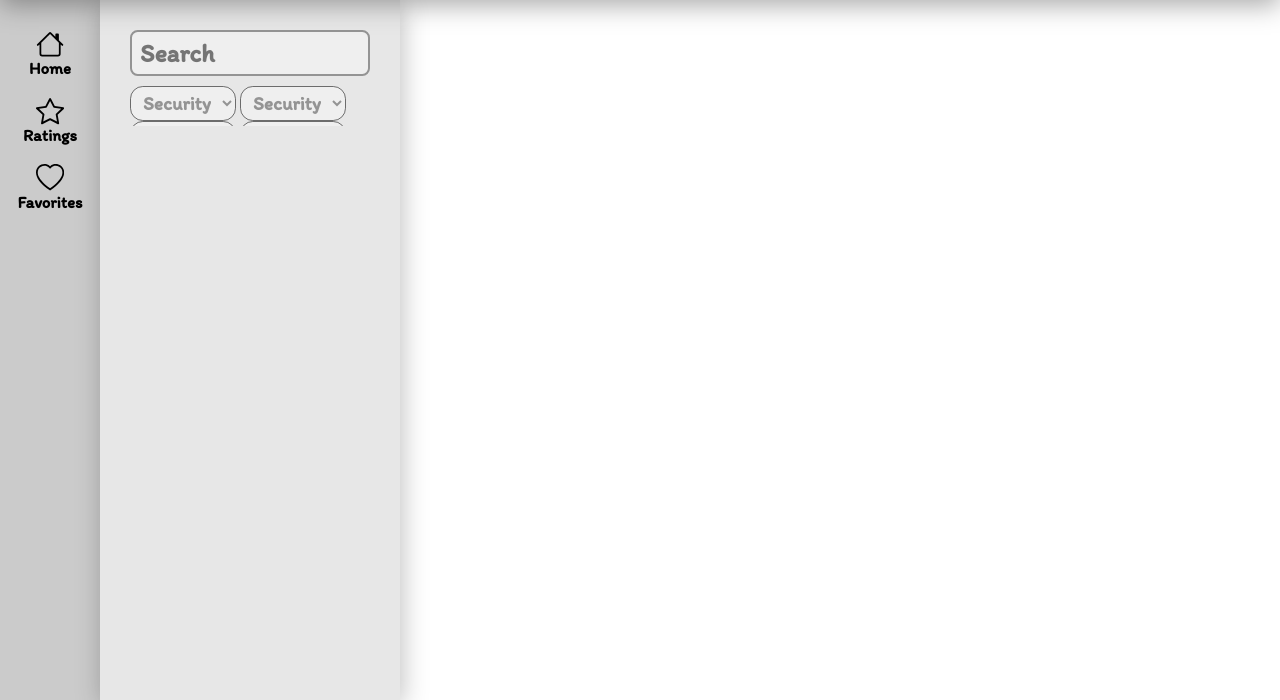
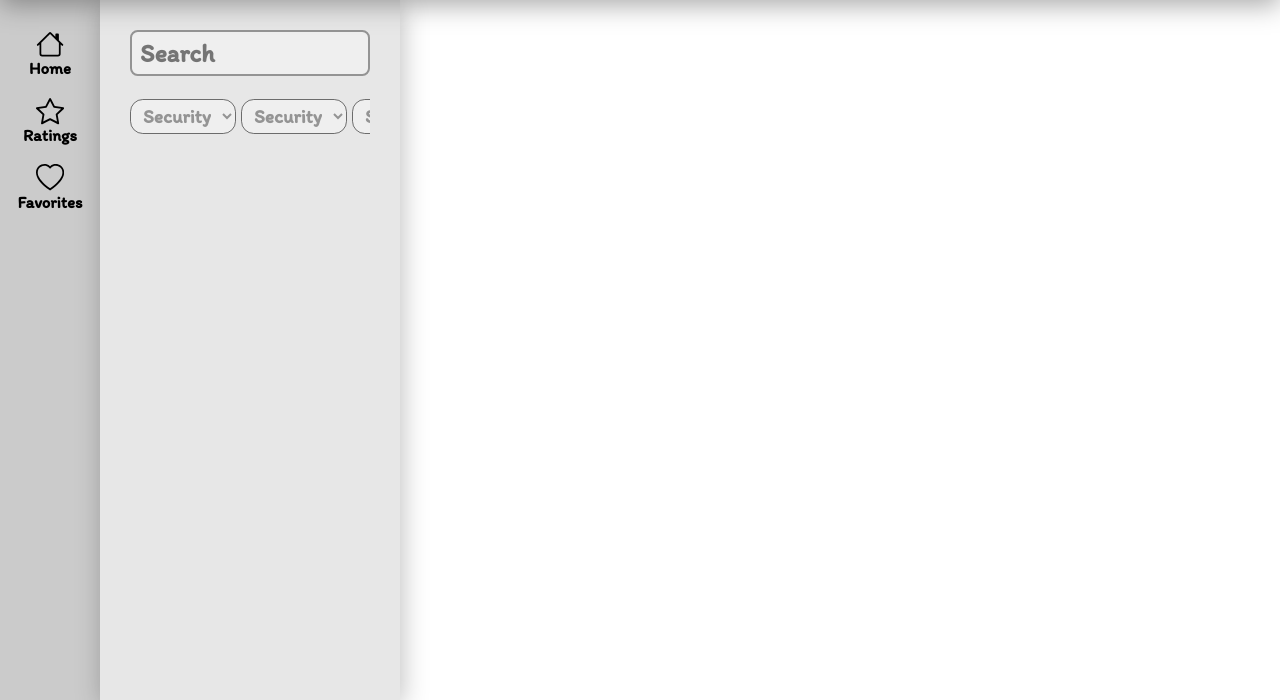
Before and after one commit to sabuka-dumbo/-HHM-Her-Heaven-Maps, a Flask app: page / in a window 1280 px wide. Shown: the part 100-800 px from the top of the page. Run offline with Flask 3, Linux system fonts and the light colour scheme.

Commit message:
Oct 12, 2024, 7:31 PM

```diff
--- a/src/static/css/styles.css
+++ b/src/static/css/styles.css
@@ -164,13 +164,18 @@
 
 .search_tags {
     position: relative;
-    top: 0;
     left: 10%;
     width: 80%;
-    height: max-content;
+    height: 60px;
     margin-top: 10px;
-    max-height: 40px;
+
+    display: flex;
+    align-items: center;
     overflow-x: auto;
+    white-space: nowrap;
+
+    scrollbar-width: thin;
+    -ms-overflow-style: none;
 }
 
 .search_tag {
@@ -194,4 +199,5 @@
     outline: none;
     border: 1px solid #6C6C6C;
     display: inline-block;
+    margin-right: 5px;
 }
```
